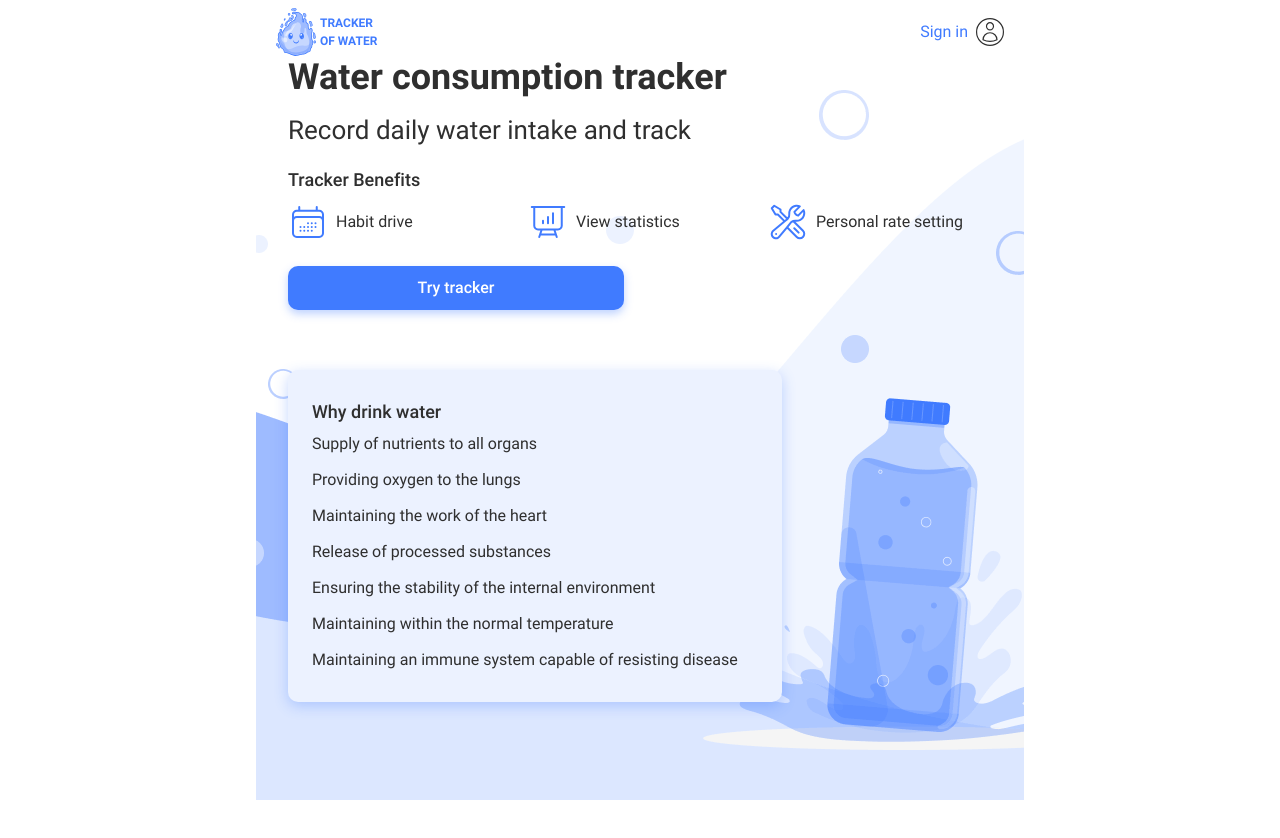
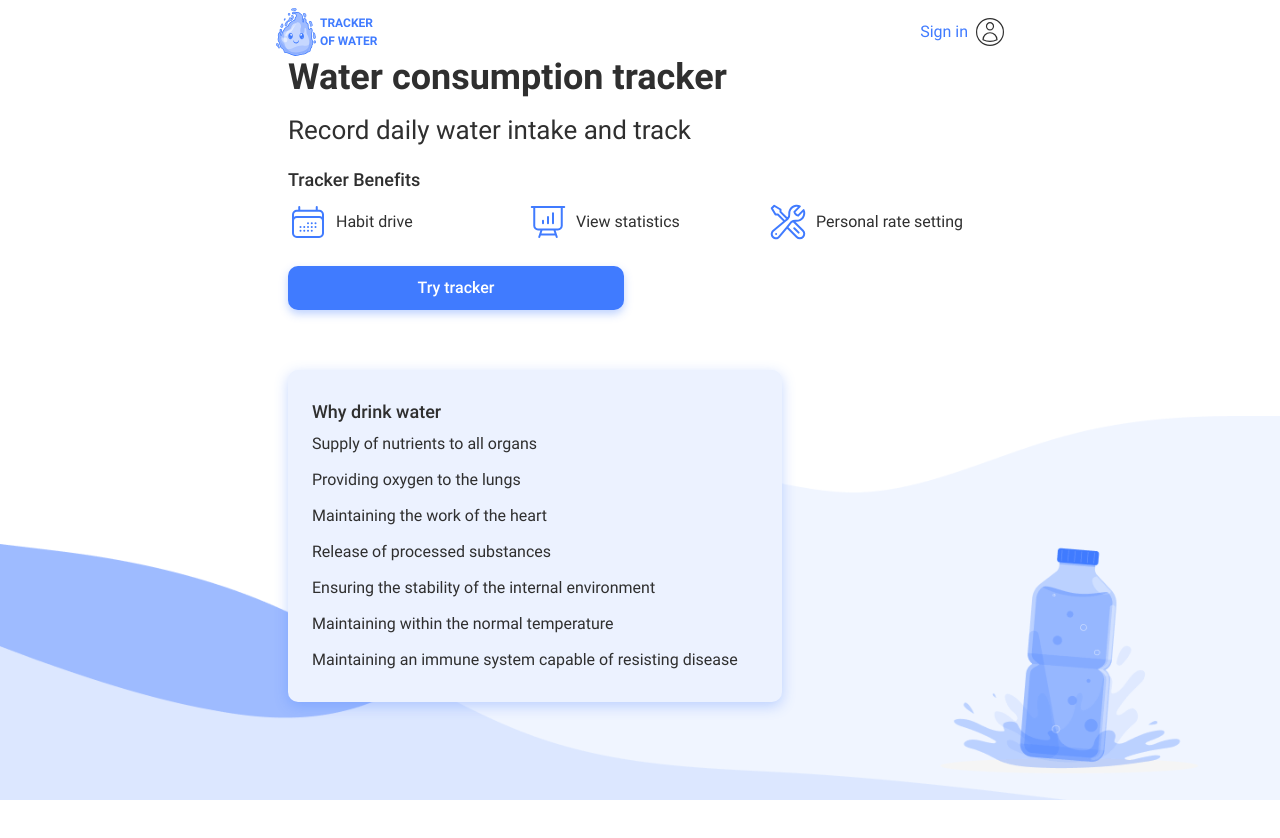
Before and after one commit to OhWellNevermind/water-tracker, a React (Vite) app: page /welcome in a window 1280 px wide. Shown: the top 838 px of the page. Built offline with nearby package versions, Linux system fonts and the light colour scheme.

Commit message:
welcome page bg image fixed

```diff
--- a/src/pages/WelcomePage/WelcomePage.jsx
+++ b/src/pages/WelcomePage/WelcomePage.jsx
@@ -1,13 +1,21 @@
 import WhyDrinkWater from "./components/WhyDrinkWater/WhyDrinkWater";
 import WaterConsumption from "./components/WaterСonsumptionTracker/WaterConsumption";
 import { BG, Container } from "./WelcomePage.styled";
+import { useEffect } from "react";
+const WelcomePage = () => {
+  useEffect(() => {
+    document.body.style.overflowY = "hidden";
 
-const WelcomePage = () => {
+    return () => {
+      document.body.style.overflowY = "auto";
+    };
+  }, []);
+
   return (
     <Container>
       <WaterConsumption />
       <WhyDrinkWater />
-      <BG/>
+      <BG />
     </Container>
   );
 };
--- a/src/pages/WelcomePage/WelcomePage.styled.jsx
+++ b/src/pages/WelcomePage/WelcomePage.styled.jsx
@@ -1,8 +1,6 @@
 import styled from "styled-components";
-import BackgroundImageMobile from "../../../src/assets/images/mobile/BackgroundMainPageMobile-min.png";
 import BackgroundImageTablet from "../../../src/assets/images/tablet/BackgroundMainPageTablet-min.png";
 import BackgroundImageDesktop from "../../../src/assets/images/desktop/BackgroundMainPageDesktop-min.png";
-import BackgroundImageMobile2x from "../../../src/assets/images/mobile/BackgroundMainPageMobile@2x-min.png";
 import BackgroundImageTablet2x from "../../../src/assets/images/tablet/BackgroundMainPageTablet@2x-min.png";
 import BackgroundImageDesktop2x from "../../../src/assets/images/desktop/BackgroundMainPageDesktop@2x-min.png";
 
@@ -11,22 +9,27 @@ export const BG = styled.div`
   bottom: 0;
   z-index: -1;
   width: 100vw;
-  height: 100vh;
-  background-image: url(${BackgroundImageMobile});
+  height: 100%;
+  background-image: url(${BackgroundImageTablet});
   background-size: contain;
   background-repeat: no-repeat;
   background-position: bottom;
   @media only screen and (-webkit-min-device-pixel-ratio: 2),
     only screen and (min-resolution: 192dpi) {
-    background-image: url(${BackgroundImageMobile2x});
+    background-image: url(${BackgroundImageTablet2x});
+  }
+
+  @media (min-width: 600px) {
+    background-size: cover;
   }
 
   @media (min-width: 768px) {
-    background-image: url(${BackgroundImageTablet});
+    background-image: url(${BackgroundImageDesktop});
+    background-size: contain;
     @media only screen and (-webkit-min-device-pixel-ratio: 2),
       only screen and (min-resolution: 300dpi),
       (min-resolution: 2dppx) {
-      background-image: url(${BackgroundImageTablet2x});
+      background-image: url(${BackgroundImageDesktop2x});
     }
   }
   @media (min-width: 1440px) {
@@ -40,6 +43,8 @@ export const BG = styled.div`
 
 export const Container = styled.div`
   height: 100vh;
+  padding-bottom: 100px;
+  overflow: auto;
 
   @media (min-width: 1440px) {
     margin-top: 40px;
```
